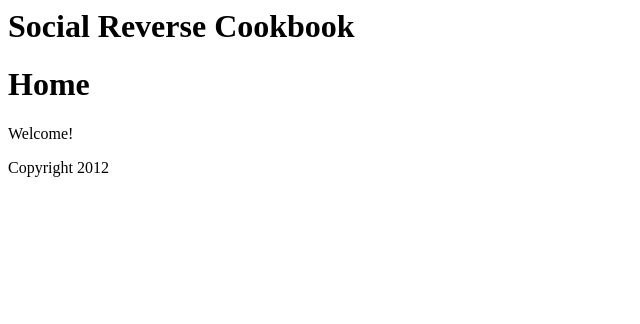
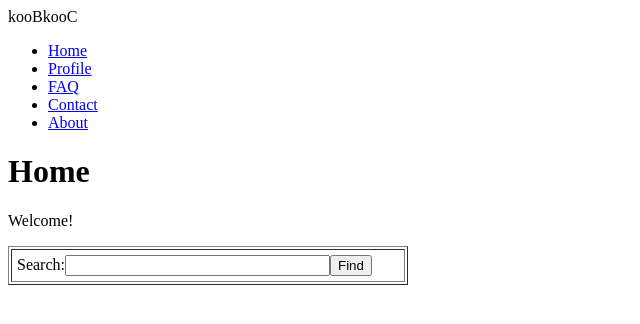
Before and after one commit to JacobFischer/kooBkooC, a CodeIgniter app: page /index.php/page/home in a window 1280 px wide. Shown: the top 324 px of the page, without its empty margins (0-640 px from the left). Run offline with CodeIgniter, Linux system fonts and the light colour scheme.

Commit message:
Added more templatey stuff

```diff
--- a/application/config/config.php
+++ b/application/config/config.php
@@ -14,7 +14,8 @@
 | path to your installation.
 |
 */
-$config['base_url']	= '';
+$your_username = "swilliams";
+$config['base_url']	= 'http://home.jacobfischer.me/' . $your_username . '/cs397';
 
 /*
 |--------------------------------------------------------------------------
--- a/application/libraries/Template.php
+++ b/application/libraries/Template.php
@@ -2,6 +2,8 @@
 
 class Template {
 		var $template_data = array();
+    var $scripts = array();
+    var $styles = array();
 
 		function set($name, $value)
 		{
@@ -10,10 +12,22 @@ class Template {
 
 		function load($view = '' , $view_data = array(), $return = FALSE)
 		{
+      $this->set('scripts', $this->scripts);
+      $this->set('styles', $this->styles);
 			$this->CI =& get_instance();
 			$this->set('contents', $this->CI->load->view($view, $view_data, TRUE));
 			return $this->CI->load->view("template_default", $this->template_data, $return);
 		}
+
+    function load_js($script)
+    {
+      $this->scripts[] = $script;
+    }
+
+    function load_css($style)
+    {
+      $this->styles[] = $style;
+    }
 }
 
 /* End of file Template.php */
--- a/application/views/page_home.php
+++ b/application/views/page_home.php
@@ -1,2 +1,13 @@
 <h1>Home</h1>
 <p>Welcome!</p>
+<?$this->load->helper('url');?>
+<form name="search_bar" method="get" action="<?=base_url()?>/index.php/cookware/id/1">
+  <table width="400" border="1" cellpadding="5">
+    <tr>
+      <td>
+        <input type="hidden" name="dff_view" value="grid">
+        Search:<input type="text" name="dff_keyword" size="30" maxlength="50"><input type="submit" value="Find">
+      </td>
+    </tr>
+  </table>
+</form>
--- a/application/views/template_default.php
+++ b/application/views/template_default.php
@@ -1,9 +1,45 @@
-<html>
-<body>
-    <h1>Social Reverse Cookbook</h1>
-    <div id="contents">
-        <?= $contents ?>
-    </div>
-    <div id="footer">Copyright 2012</div>
-</body>
+<!DOCTYPE html PUBLIC "-//W3C//DTD XHTML 1.0 Transitional//EN" "http://www.w3.org/TR/xhtml1/DTD/xhtml1-transitional.dtd">
+<html xmlns="http://www.w3.org/1999/xhtml">
+  <head>
+    <meta http-equiv="Content-Type" content="text/html; charset=utf-8" />
+    <?$this->load->helper('url');?>
+    <?foreach($styles as $style):?>
+      <link rel="stylesheet" type="text/css" href="<?=base_url()?>/styles/<?=$style?>"></script>
+    <?endforeach;?>
+    <?foreach($scripts as $script):?>
+      <script type="text/javascript" src="<?=base_url()?>/scripts/<?=$script?>"></script>
+    <?endforeach;?>
+    <title>Social Reverse Cookbook</title>
+  </head>
+  <body>
+      <div>
+        <div id="Horizontal-Divisor"></div>
+        <a class="siteHomeLink">kooBkooC</a>
+        <div class="topNaviagationLink">
+          <ul>
+            <li>
+            <a href="index.html">Home</a>
+            </li>
+            <li>
+              <a href="index.html">Profile</a>
+            </li>
+            <li>
+              <a href="index.html">FAQ</a>
+            </li>
+            <li>
+              <a href="index.html">Contact</a>
+            </li>
+            <li>
+              <a href="index.html">About</a>
+            </li>
+          </ul>
+        <div>
+        <div id="Horizontal-Divisor"></div>
+      </div>
+      <div class="contentBox">
+          <?=$contents?>
+      </div>
+  </body>
 </html>
+
+</html>
```
